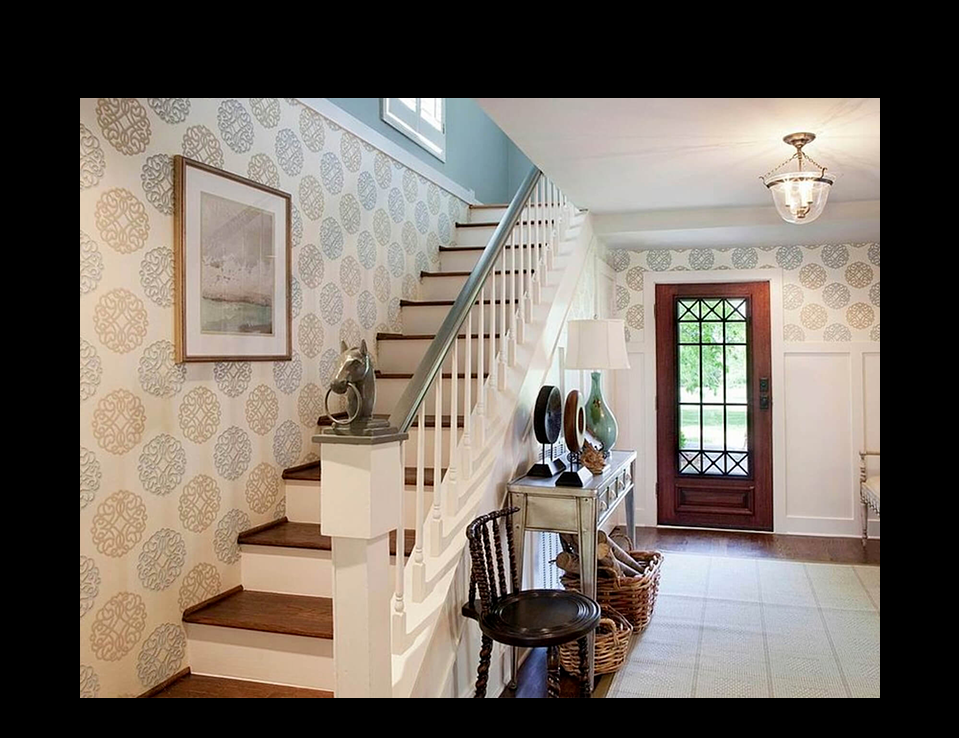
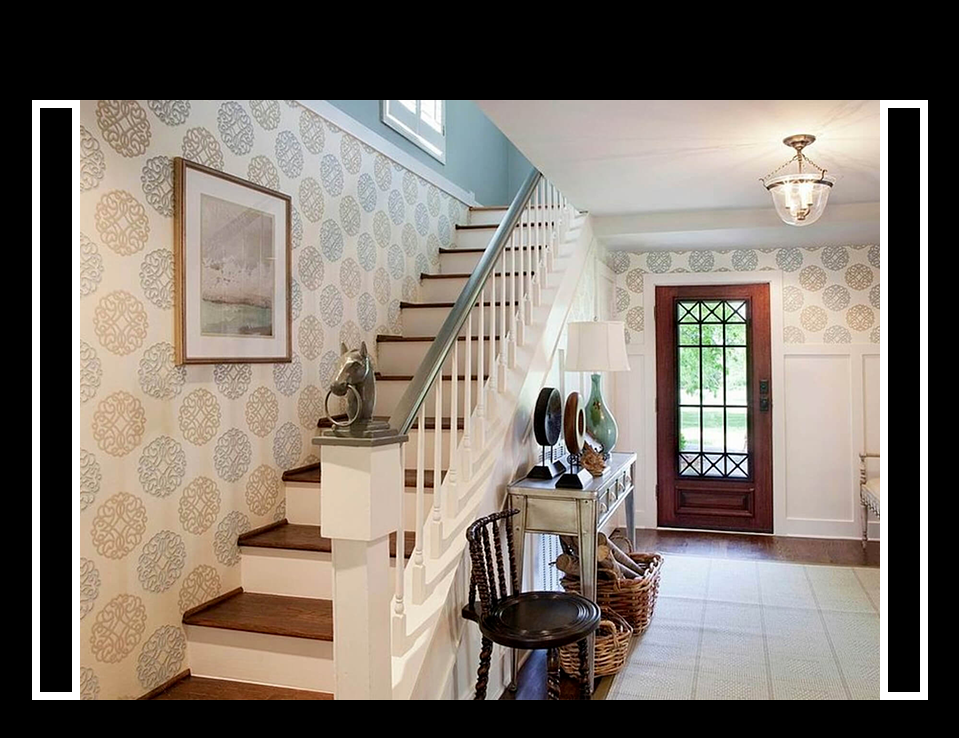
Before and after one commit to genericAnomaly/jwalker, a plain HTML site: page index.html in a window 1280 px wide. Shown: the whole page, without its empty margins (160-1119 px from the left). Drawn offline with nearby package versions, Linux system fonts and the light colour scheme.

Commit message:
Added flexible editor UI panels

```diff
--- a/engine.js
+++ b/engine.js
@@ -1,7 +1,13 @@
 var time;
+var editorMode = true;
 
 //Big Red Button
 function start() {
+    if (editorMode) {
+        for (var id in adventure.rooms) {
+            //put them in the thumbnails panel
+        }
+    }
     go(adventure.meta.start);
     window.requestAnimationFrame(onAnimationFrameHandler);
 }
--- a/index.html
+++ b/index.html
@@ -15,6 +15,8 @@
 <body>
     <div id="adventure">
         <div id="room"></div>
+        <div id="editor-roomlist"></div>
+        <div id="editor-properties"></div>
         <div id="overlay">
             <svg id="overlay_svg" width="100%" height="100%"></svg>
         </div>
--- a/style.css
+++ b/style.css
@@ -35,7 +35,12 @@
 	left: 50%;
 	top: 50%;
 	transform: translate(-50%, -50%);
+	display: flex;
 }
+#room img {
+	display: block;
+}
+
 
 * {
 	box-sizing: border-box;
@@ -43,3 +48,40 @@
 body {
 	background: #000;
 }
+
+
+#editor-roomlist {
+	order: -1;
+}
+#editor-properties {
+
+}
+
+[id^=editor] {
+	border: 0.5em solid #fff;
+	padding: 0em 1em;
+}
+
+
+
+
+
+
+
+
+
+
+
+
+
+
+
+
+
+
+
+
+
+
+
+/*  */
```
Also changed, not shown: 1 other file.
